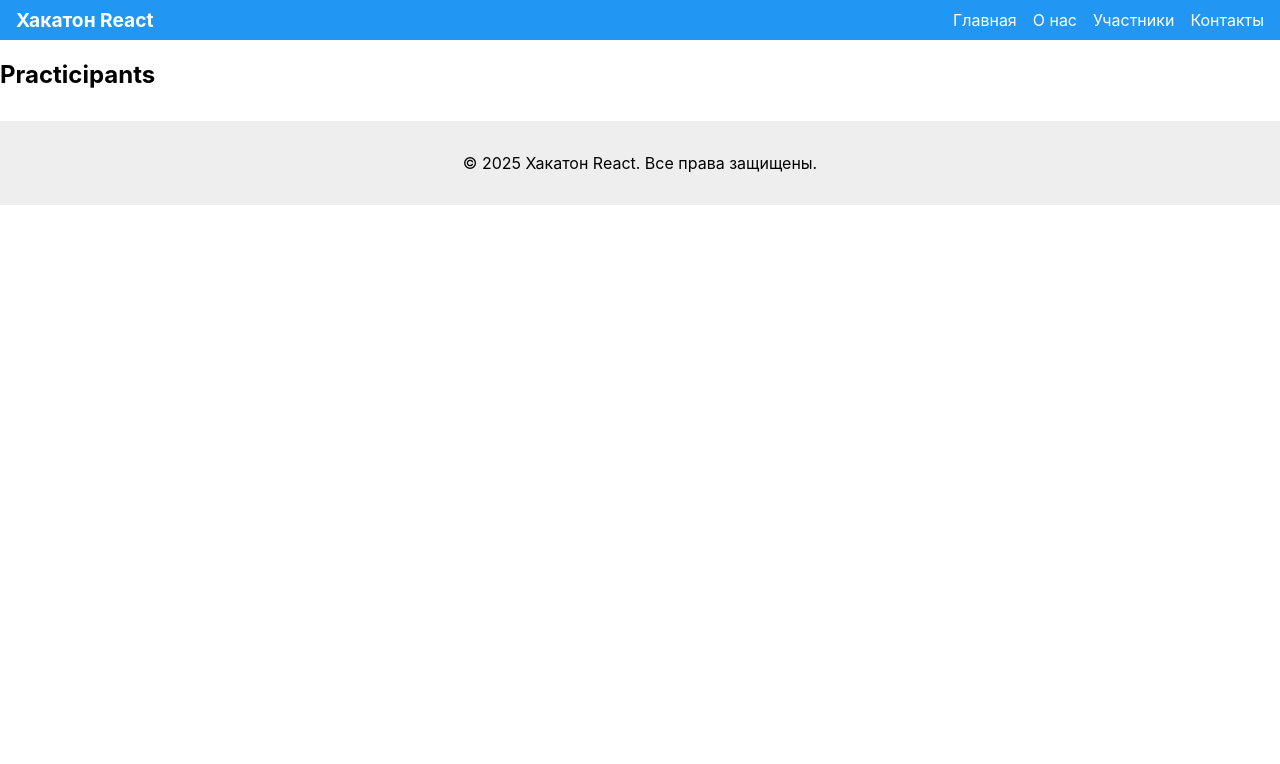
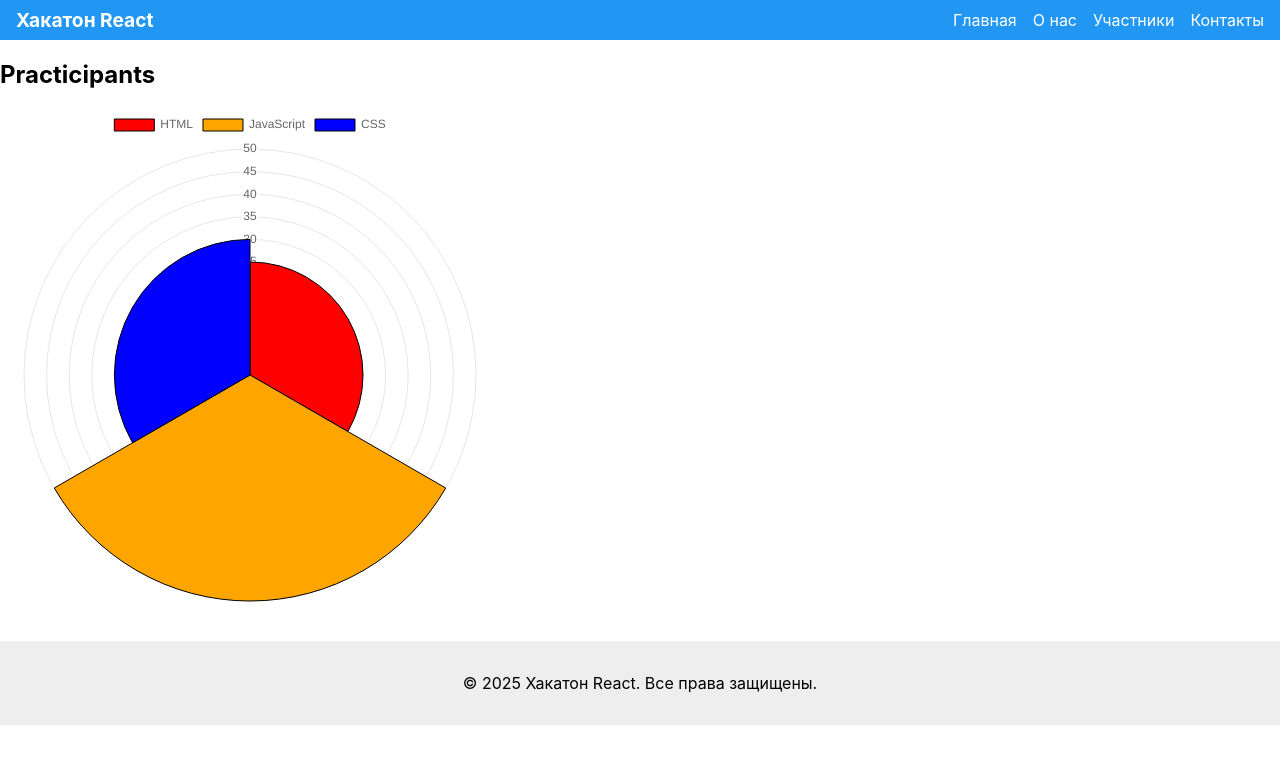
Before and after one commit to s1vo/hakaton-react, a React (Create React App) app: page /participants in a window 1280 px wide. Shown: the top 764 px of the page. Built offline with nearby package versions, Linux system fonts and the light colour scheme; the HTML template or start-up script is replaced by a standard one.

Commit message:
base realize progress bar and add on Practicipants page

```diff
--- /dev/null
+++ b/src/components/ui/Progress/components/ChartProgressBar/chartProgressBar.jsx
@@ -0,0 +1,26 @@
+import { Chart as ChartJS, ArcElement, Tooltip, Legend, RadialLinearScale } from "chart.js";
+import { Pie, PolarArea } from "react-chartjs-2";
+ChartJS.register(ArcElement, Tooltip, Legend, RadialLinearScale);
+
+export const ChartProgressBar = ({ type, props }) => {
+  const config = {
+    labels: props.map((data) => data.label),
+    datasets: [
+      {
+        label: "% владения",
+        data: props.map((data) => data.value),
+        backgroundColor: props.map((data) => data.color),
+        borderColor: props.map(() => "black"),
+        borderWidth: 1,
+      },
+    ],
+  };
+
+  switch (type) {
+    case "pie":
+      return <Pie data={config} />;
+    case "polar":
+      return <PolarArea data={config} />;
+    default:
+  }
+};
--- /dev/null
+++ b/src/components/ui/Progress/components/Line/line.jsx
@@ -0,0 +1,11 @@
+import "./line.scss";
+export const Line = ({ title, color, value }) => (
+  <div className="line">
+    <h1 className="line__title">{title}</h1>
+    <div className="line__container">
+      <div className="line__progress" style={{ width: `${value}%`, backgroundColor: color }}>
+        <span className="line__value">{`${value}%`}</span>
+      </div>
+    </div>
+  </div>
+);
--- /dev/null
+++ b/src/components/ui/Progress/components/Line/line.scss
@@ -0,0 +1,17 @@
+.line {
+  &__container {
+    height: 20px;
+    width: 100%;
+    border-radius: 50px;
+  }
+  &__progress {
+    height: 100%;
+    border-radius: inherit;
+    text-align: right;
+  }
+  &__value {
+    padding: 5px;
+    color: white;
+    font-weight: bold;
+  }
+}
--- /dev/null
+++ b/src/components/ui/Progress/components/index.js
@@ -0,0 +1,2 @@
+export * from "./ChartProgressBar/chartProgressBar";
+export * from "./Line/line";
--- /dev/null
+++ b/src/components/ui/Progress/progress.css
@@ -0,0 +1,3 @@
+.progressBar {
+  width: 500px;
+}
--- /dev/null
+++ b/src/components/ui/Progress/progress.jsx
@@ -0,0 +1,13 @@
+import React from "react";
+import { ChartProgressBar, Line } from "./components";
+import "./progress.css";
+
+export function ProgressBar({ type, props }) {
+  switch (type) {
+    case "pie":
+    case "polar":
+      return <ChartProgressBar type={type} props={props} />;
+    default:
+      return props.map((data) => <Line title={data.label} color={data.color} value={data.value} />);
+  }
+}
--- a/src/components/ui/index.js
+++ b/src/components/ui/index.js
@@ -0,0 +1 @@
+export * from "./Progress/progress";
--- a/src/pages/Participants/participants.js
+++ b/src/pages/Participants/participants.js
@@ -1,9 +1,31 @@
-import React from 'react';
+import React from "react";
+import { ProgressBar } from "../../../src/components/ui";
 
 export const Participants = () => {
-    return(
-        <div>
-            <h2>Practicipants</h2>
-        </div>
-    )
-}
+  const progressData = [
+    {
+      label: "HTML",
+      value: 25,
+      color: "red",
+    },
+    {
+      label: "JavaScript",
+      value: 50,
+      color: "orange",
+    },
+    {
+      label: "CSS",
+      value: 30,
+      color: "blue",
+    },
+  ];
+  return (
+    <div>
+      <h2>Practicipants</h2>
+      <div className="progressBar">
+        {" "}
+        <ProgressBar type={"polar"} props={progressData} />
+      </div>
+    </div>
+  );
+};
```
